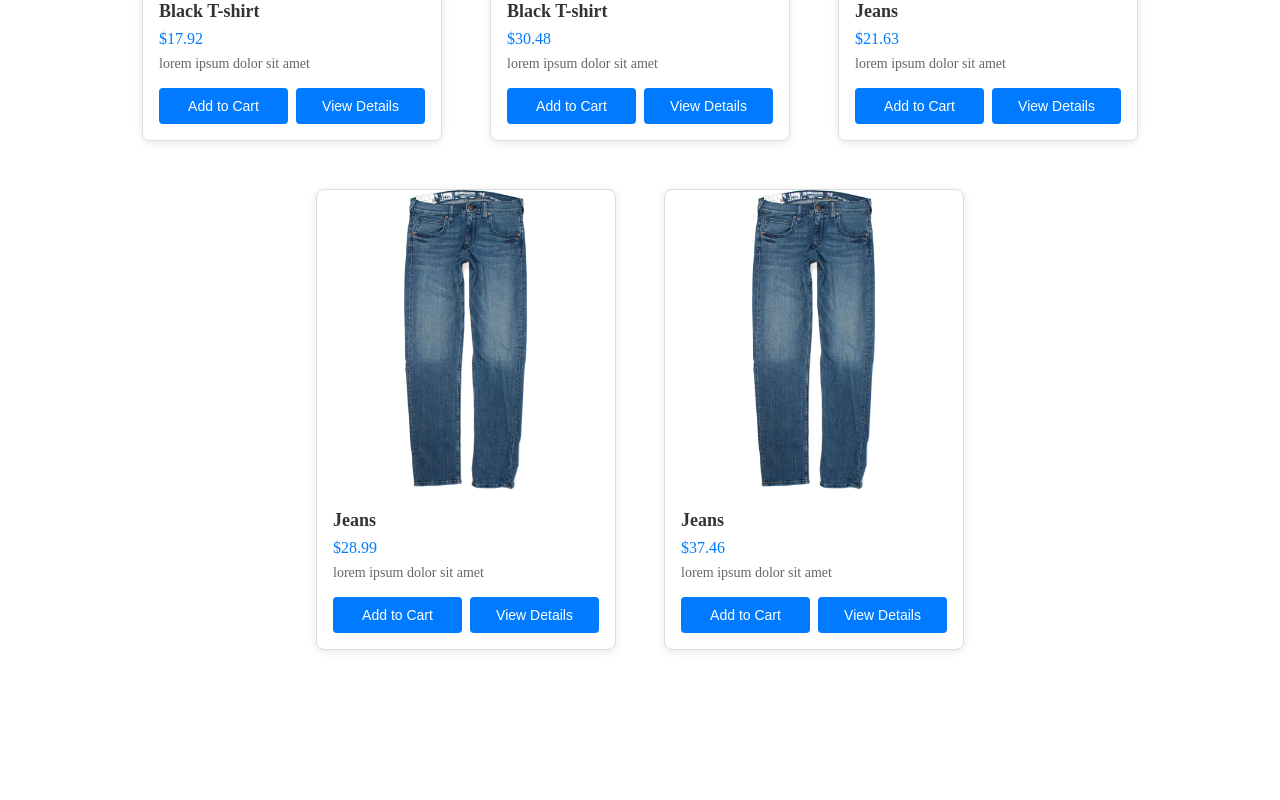
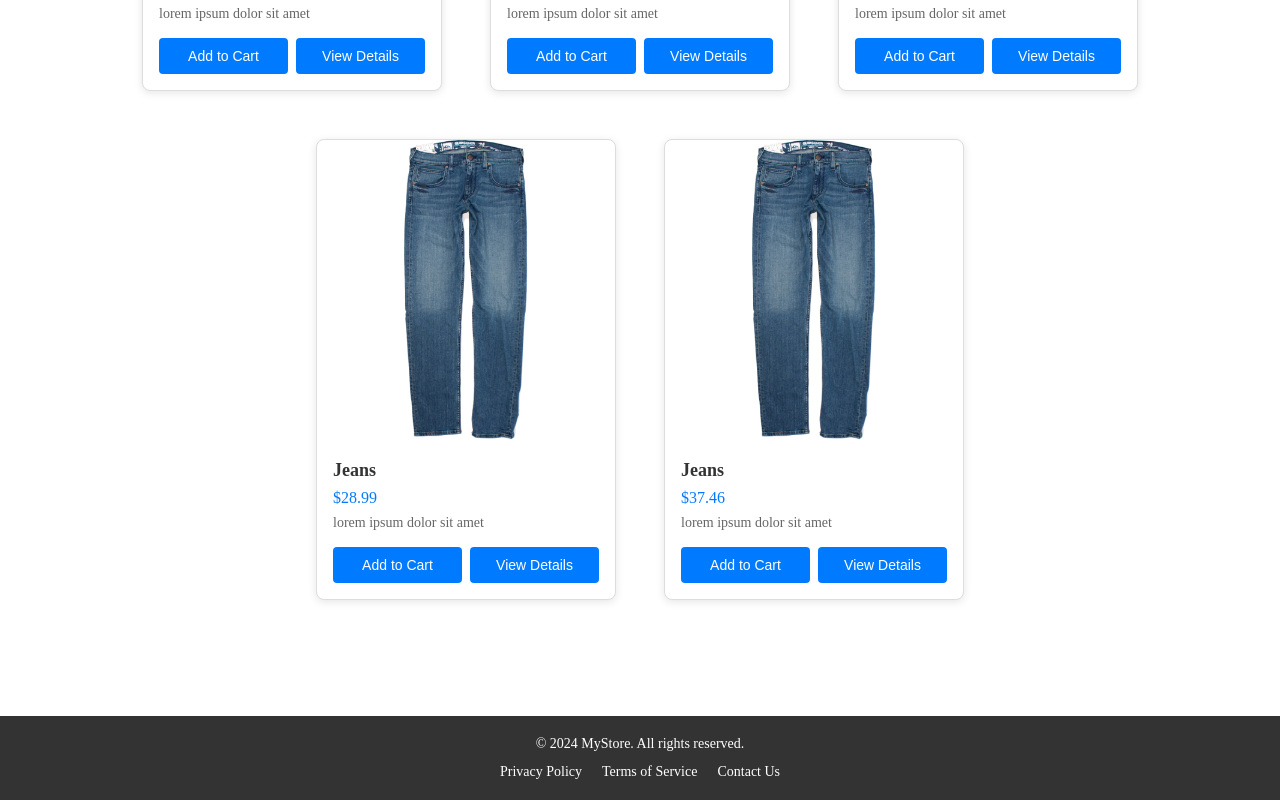
Before and after one commit to kardahim/eCommerce, an Angular app: page / in a window 1280 px wide. Shown: the part 1609-2409 px from the top of the page. Before the commit the page ends 2275 px from the top, so only its background shows below. Built offline with nearby package versions, Linux system fonts and the light colour scheme.

Commit message:
add footer

```diff
--- a/src/app/app.component.html
+++ b/src/app/app.component.html
@@ -2,4 +2,5 @@
   <app-navigation />
   <router-outlet />
   <app-cart />
+  <app-footer />
 </div>
--- a/src/app/app.component.scss
+++ b/src/app/app.component.scss
@@ -1,3 +1,10 @@
 .app {
   min-height: 100vh;
+  display: flex;
+  flex-direction: column;
+  gap: 50px;
 }
+
+router-outlet {
+  flex: 1;
+}
--- a/src/app/app.component.ts
+++ b/src/app/app.component.ts
@@ -2,11 +2,12 @@ import { Component } from '@angular/core';
 import { RouterOutlet } from '@angular/router';
 import { NavigationComponent } from './features/navigation/navigation.component';
 import { CartComponent } from './features/cart/cart.component';
+import { FooterComponent } from './features/footer/footer.component';
 
 @Component({
   selector: 'app-root',
   standalone: true,
-  imports: [RouterOutlet, NavigationComponent, CartComponent],
+  imports: [RouterOutlet, NavigationComponent, CartComponent, FooterComponent],
   templateUrl: './app.component.html',
   styleUrl: './app.component.scss',
 })
--- /dev/null
+++ b/src/app/features/footer/footer.component.html
@@ -0,0 +1,10 @@
+<footer class="footer">
+  <div class="footer__container">
+    <p class="footer__text">© 2024 MyStore. All rights reserved.</p>
+    <ul class="footer__links">
+      <li><a routerLink="/privacy-policy">Privacy Policy</a></li>
+      <li><a routerLink="/terms-of-service">Terms of Service</a></li>
+      <li><a routerLink="/contact-us">Contact Us</a></li>
+    </ul>
+  </div>
+</footer>
--- /dev/null
+++ b/src/app/features/footer/footer.component.scss
@@ -0,0 +1,37 @@
+.footer {
+  background-color: #333;
+  color: #fff;
+  padding: 20px 0;
+  text-align: center;
+
+  &__container {
+    margin: 0 auto;
+    padding: 0 20px;
+  }
+
+  &__text {
+    font-size: 14px;
+    margin: 0;
+  }
+
+  &__links {
+    list-style: none;
+    padding: 0;
+    margin: 10px 0 0;
+
+    li {
+      display: inline;
+      margin: 0 10px;
+
+      a {
+        color: #fff;
+        text-decoration: none;
+        font-size: 14px;
+
+        &:hover {
+          text-decoration: underline;
+        }
+      }
+    }
+  }
+}
--- a/src/app/features/navigation/navigation.component.scss
+++ b/src/app/features/navigation/navigation.component.scss
@@ -5,7 +5,6 @@
   background-color: #333;
   padding: 10px 40px;
   color: white;
-  margin-bottom: 150px;
 }
 
 .navbar__logo a {
```
Also changed, not shown: src/app/features/footer/footer.component.ts (added, +12 -0 lines), 1 other file (tests, documents, lock files or other folders).
